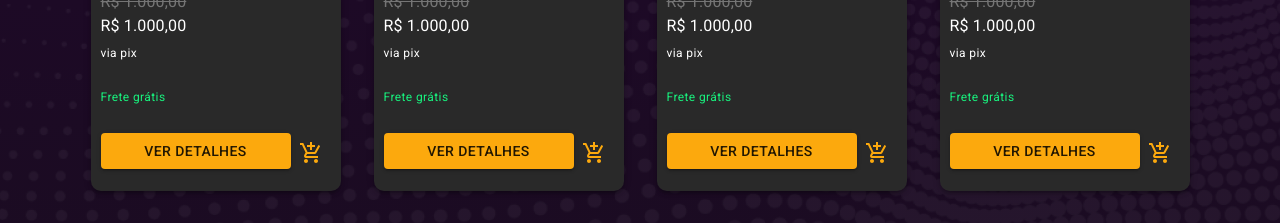
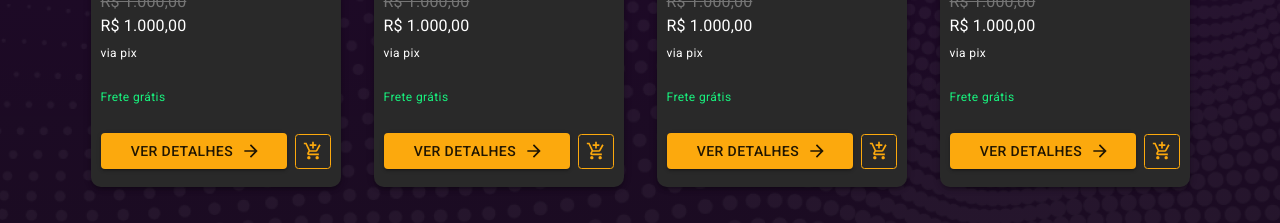
Before and after one commit to Ryrden/SCC-0560-Caaso-Eletroniks, a React (Vite) app: page / in a window 1280 px wide. Shown: the part 1140-1363 px from the top of the page. Built offline with nearby package versions, Linux system fonts and the light colour scheme.

Commit message:
improve ProductCard's Button

```diff
--- a/src/components/Button/Button.scss
+++ /dev/null
@@ -1,10 +0,0 @@
-@import "@/Sass/app.scss";
-
-.button {
-    &.primary{
-        @include buttonStyle("primary");
-    }
-    &.secondary{
-        @include buttonStyle("secondary");
-    }
-}
--- a/src/components/Button/Button.tsx
+++ b/src/components/Button/Button.tsx
@@ -1,12 +1,11 @@
 import React from "react";
-import "@/components/Button/Button.scss";
 import Button, { ButtonProps } from "@mui/material/Button";
 
 interface ButtonPropTypes extends ButtonProps {
     children?: React.ReactNode,
 }
 
-const CButton:React.FC<ButtonPropTypes> = ({variant = "contained", ...props}: ButtonPropTypes) => {
+const CButton: React.FC<ButtonPropTypes> = ({ variant = "contained", ...props }: ButtonPropTypes) => {
     return (
         <Button variant={variant} fullWidth {...props}>{props.children}</Button>
     );
--- a/src/components/NavBar/NavBar.tsx
+++ b/src/components/NavBar/NavBar.tsx
@@ -12,6 +12,7 @@ import logo from "@/assets/imgs/logo.svg";
 import "./NavBar.scss";
 import "@/Sass/_variables.scss";
 import MenuBar from "./MenuBar/MenuBar";
+import { Link } from "react-router-dom";
 
 const Search = styled("div")(({ theme }) => ({
     borderRadius: theme.shape.borderRadius,
@@ -154,6 +155,7 @@ const NavBar = () => {
             <AccessibilityBar />
             <AppBar position="static">
                 <Toolbar id="navbar-container">
+                    <Link to="/" style={{ textDecoration: "none" }}>
                         <Typography
                             variant="h6"
                             noWrap
@@ -162,7 +164,7 @@ const NavBar = () => {
                         >
                             <img src={logo} alt="Logo da Empresa Caaso Eletroniks" />
                         </Typography>
-
+                    </Link>
                     <Search>
                         <StyledInputBase
                             id="input-bar"
--- a/src/components/ProductCard/ProductCard.tsx
+++ b/src/components/ProductCard/ProductCard.tsx
@@ -6,6 +6,8 @@ import GenericCard from "../GenericCard/GenericCard";
 import "./ProductCard.scss";
 import AddShoppingCartOutlinedIcon from "@mui/icons-material/AddShoppingCartOutlined";
 import { grey } from "@mui/material/colors";
+import { Link } from "react-router-dom";
+import ArrowForward from "@mui/icons-material/ArrowForward";
 
 interface Pricing {
     hasPromotion: boolean
@@ -81,15 +83,28 @@ const ProductCard = (props: ProductCardTypes) => {
 
                         <Box paddingY={"12.5px"} />
 
-                        <Box display={"flex"}>
-                            <Box width={"100%"}>
-                                <Button>
-                                    Ver detalhes
-                                </Button>
+                        <Box display="flex" alignItems="center">
+                            <Box width="100%">
+                                <Link to="/carrinho" style={{ textDecoration: "none" }}>
+                                    <Button endIcon={<ArrowForward />}>
+                                        Ver detalhes
+                                    </Button>
+                                </Link>
                             </Box>
-                            <Box width={"min-content"}>
-                                <IconButton color="primary">
-                                    <AddShoppingCartOutlinedIcon />
+                            <Box
+                                ml={1}
+                                width="min-content"
+                                sx={{
+                                    borderColor: theme.palette.primary.main,
+                                    borderStyle: "solid",
+                                    borderWidth: "0.1em",
+                                    borderRadius: "10%",
+                                }}
+                                display="flex"
+                                alignItems="center"
+                                padding="0.1em"                            >
+                                <IconButton size="small" color="primary">
+                                    <AddShoppingCartOutlinedIcon fontSize="small" />
                                 </IconButton>
                             </Box>
                         </Box>
```
Lines whose indentation alone changed are shown as unchanged.
